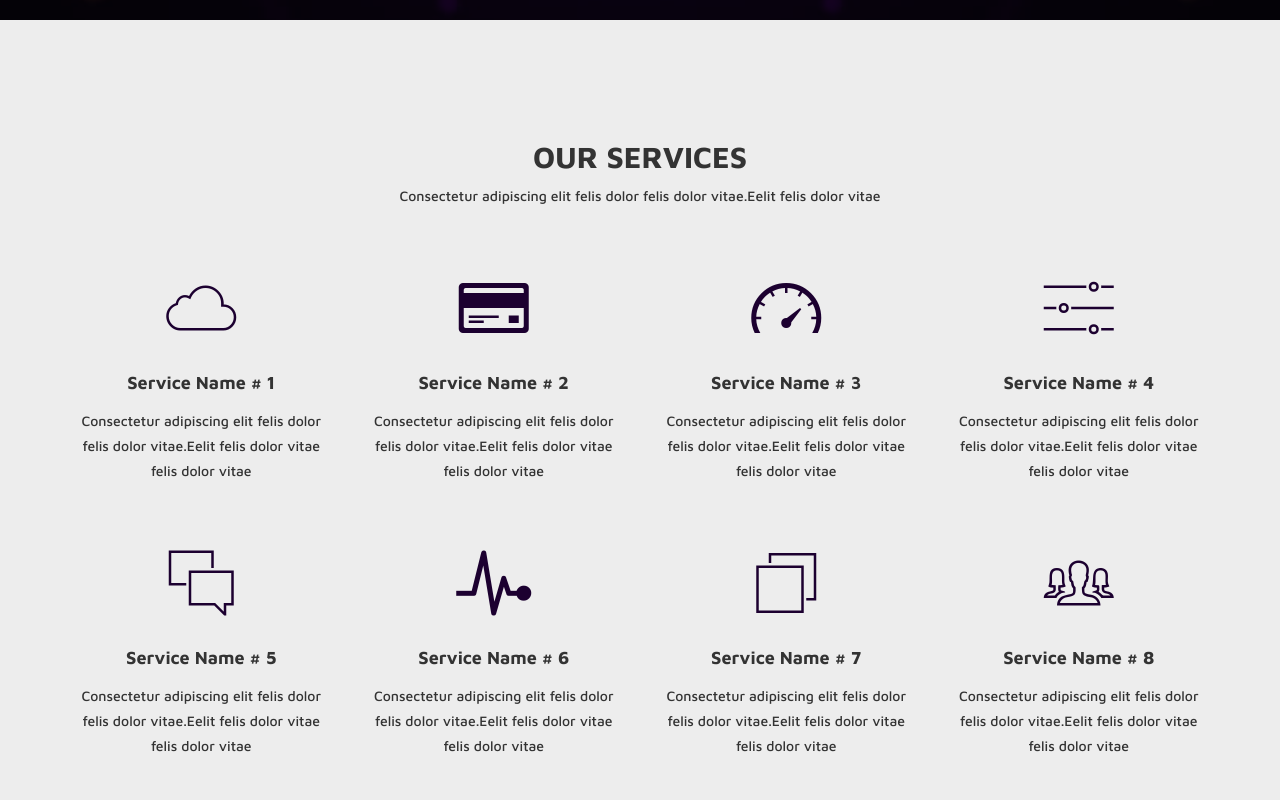
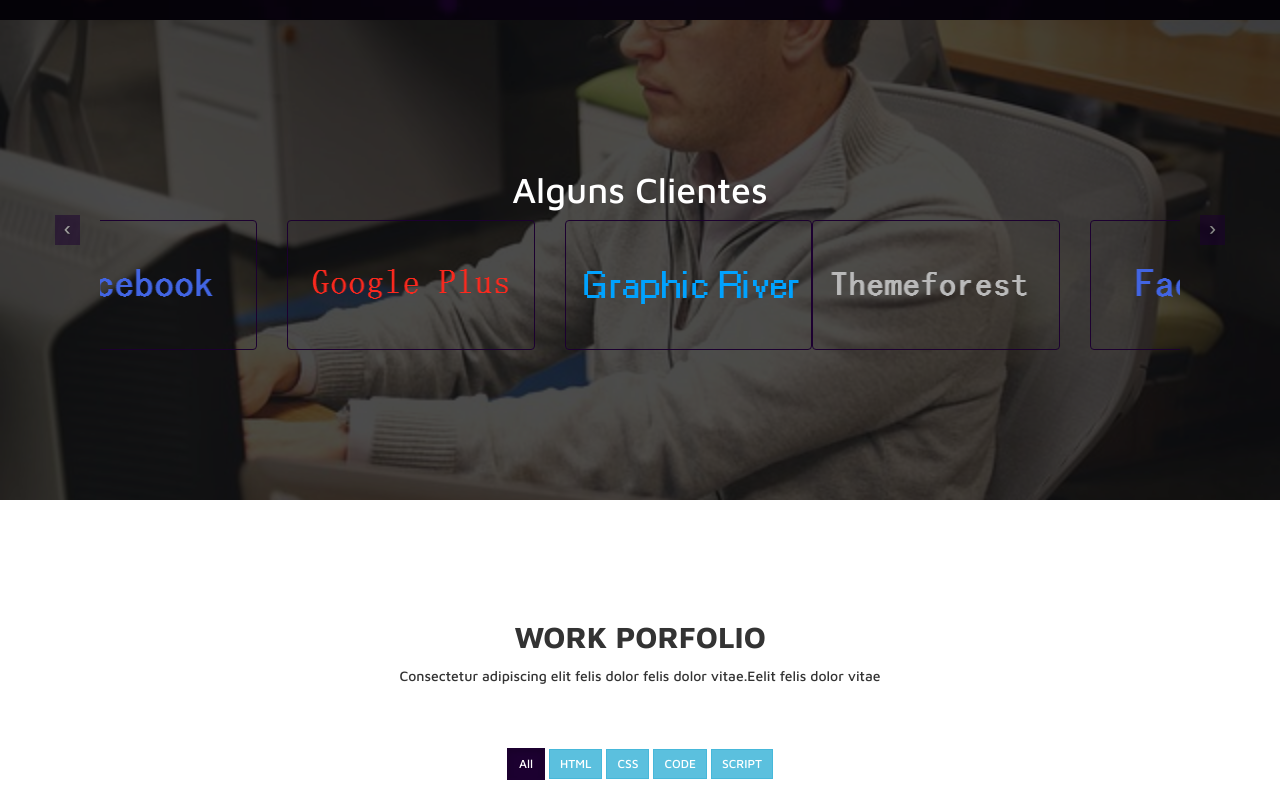
Before and after one commit to nanyzahn/nanyzahn.github.io, a plain HTML site: page index.html in a window 1280 px wide. Shown: the part 680-1480 px from the top of the page. Drawn offline with Linux system fonts and the light colour scheme; files whose address does not match are found by name.

Commit message:
Update index.html

```diff
--- a/index.html
+++ b/index.html
@@ -72,71 +72,14 @@
         </div>
 
     </div>
-    <!--HEADER SECTION END  -->
-    <section id="services">
-        <div class="container">
-            <div class="row text-center">
-                <div class="col-md-6 col-md-offset-3 pad-bottom" data-scroll-reveal="enter from the bottom after 0.2s">
-                    <h2><strong>OUR SERVICES</strong></h2>
-                    Consectetur adipiscing elit felis dolor felis dolor vitae.Eelit felis dolor vitae
 
-                </div>
-            </div>
-            <div class="row text-center pad-bottom" data-scroll-reveal="enter from the bottom after 0.4s">
-                <div class="col-md-3">
-                    <i class="ion-ios-cloud-outline"></i>
-                    <h4><strong>Service Name # 1 </strong></h4>
-                    Consectetur adipiscing elit felis dolor felis dolor vitae.Eelit felis dolor vitae felis dolor vitae
-                </div>
-                <div class="col-md-3">
-                    <i class="ion-card"></i>
-                    <h4><strong>Service Name # 2 </strong></h4>
-                    Consectetur adipiscing elit felis dolor felis dolor vitae.Eelit felis dolor vitae felis dolor vitae
-                </div>
-                <div class="col-md-3">
-                    <i class="ion-speedometer"></i>
-                    <h4><strong>Service Name # 3 </strong></h4>
-                    Consectetur adipiscing elit felis dolor felis dolor vitae.Eelit felis dolor vitae felis dolor vitae
-                </div>
-                <div class="col-md-3">
-                    <i class="ion-ios-settings"></i>
-                    <h4><strong>Service Name # 4 </strong></h4>
-                    Consectetur adipiscing elit felis dolor felis dolor vitae.Eelit felis dolor vitae felis dolor vitae
-                </div>
-            </div>
-            <div class="row text-center" data-scroll-reveal="enter from the bottom after 0.6s">
-                <div class="col-md-3">
-                    <i class="ion-ios-chatboxes-outline"></i>
-                    <h4><strong>Service Name # 5 </strong></h4>
-                    Consectetur adipiscing elit felis dolor felis dolor vitae.Eelit felis dolor vitae felis dolor vitae
-                </div>
-                <div class="col-md-3">
-                    <i class="ion-ios-pulse-strong"></i>
-                    <h4><strong>Service Name # 6 </strong></h4>
-                    Consectetur adipiscing elit felis dolor felis dolor vitae.Eelit felis dolor vitae felis dolor vitae
-                </div>
-                <div class="col-md-3">
-                    <i class="ion-ios-browsers-outline"></i>
-                    <h4><strong>Service Name # 7 </strong></h4>
-                    Consectetur adipiscing elit felis dolor felis dolor vitae.Eelit felis dolor vitae felis dolor vitae
-                </div>
-                <div class="col-md-3">
-                    <i class="ion-ios-people-outline"></i>
-                    <h4><strong>Service Name # 8 </strong></h4>
-                    Consectetur adipiscing elit felis dolor felis dolor vitae.Eelit felis dolor vitae felis dolor vitae
-                </div>
-            </div>
-        </div>
-
-
-    </section>
-    <!-- SERVICES SECTION END  -->
     <div id="clients">
         <div class="overlay">
             <div class="container">
                 <div class="row text-center">
                     <div class="col-md-12" data-scroll-reveal="enter from the bottom after 0.2s">
                         <div class="carousel slide clients-carousel" id="clients-slider">
+						<h1>Alguns Clientes</h1>
                             <div class="carousel-inner">
                                 <div class="item active">
                                     <div class="row">
```
